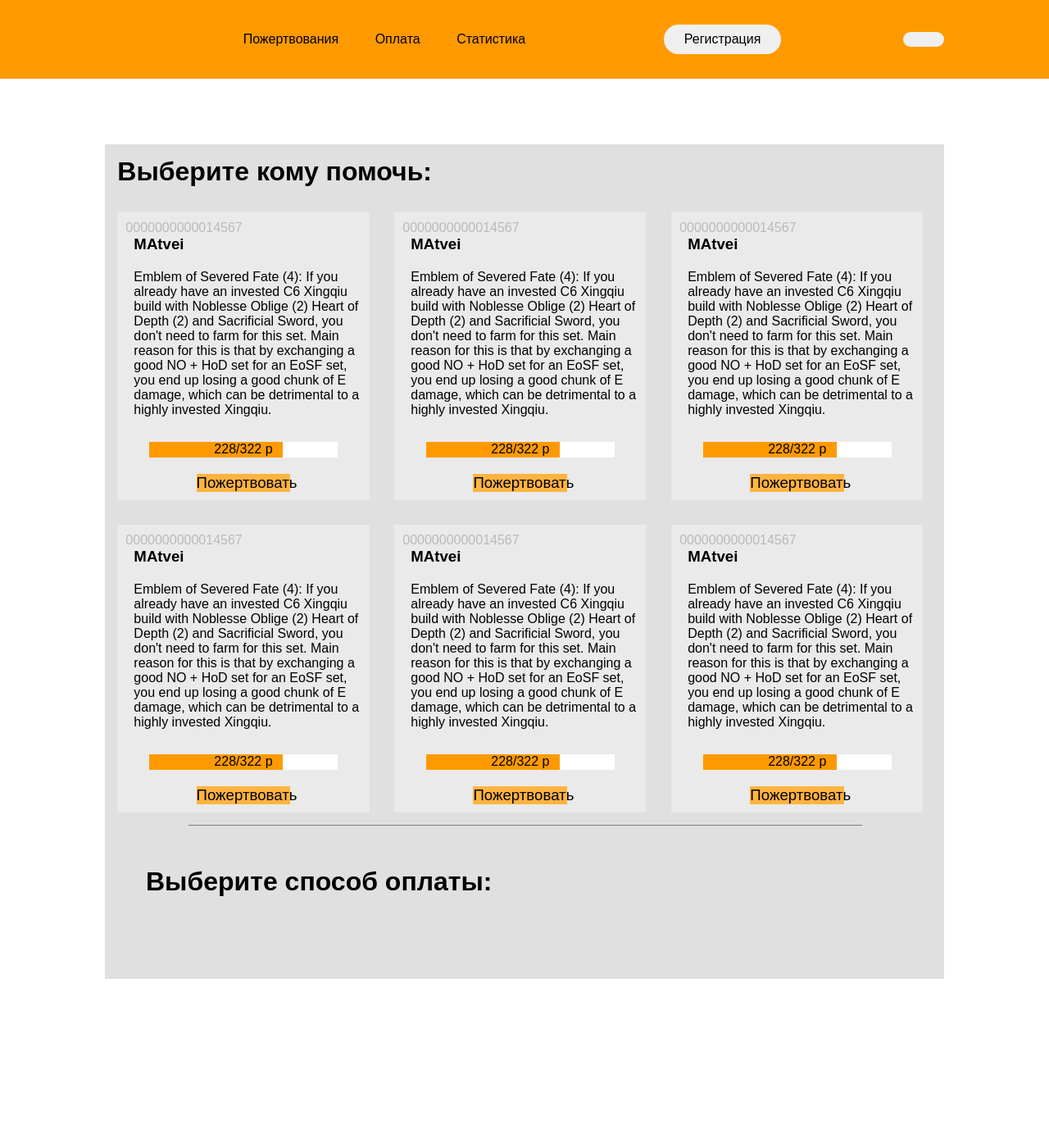
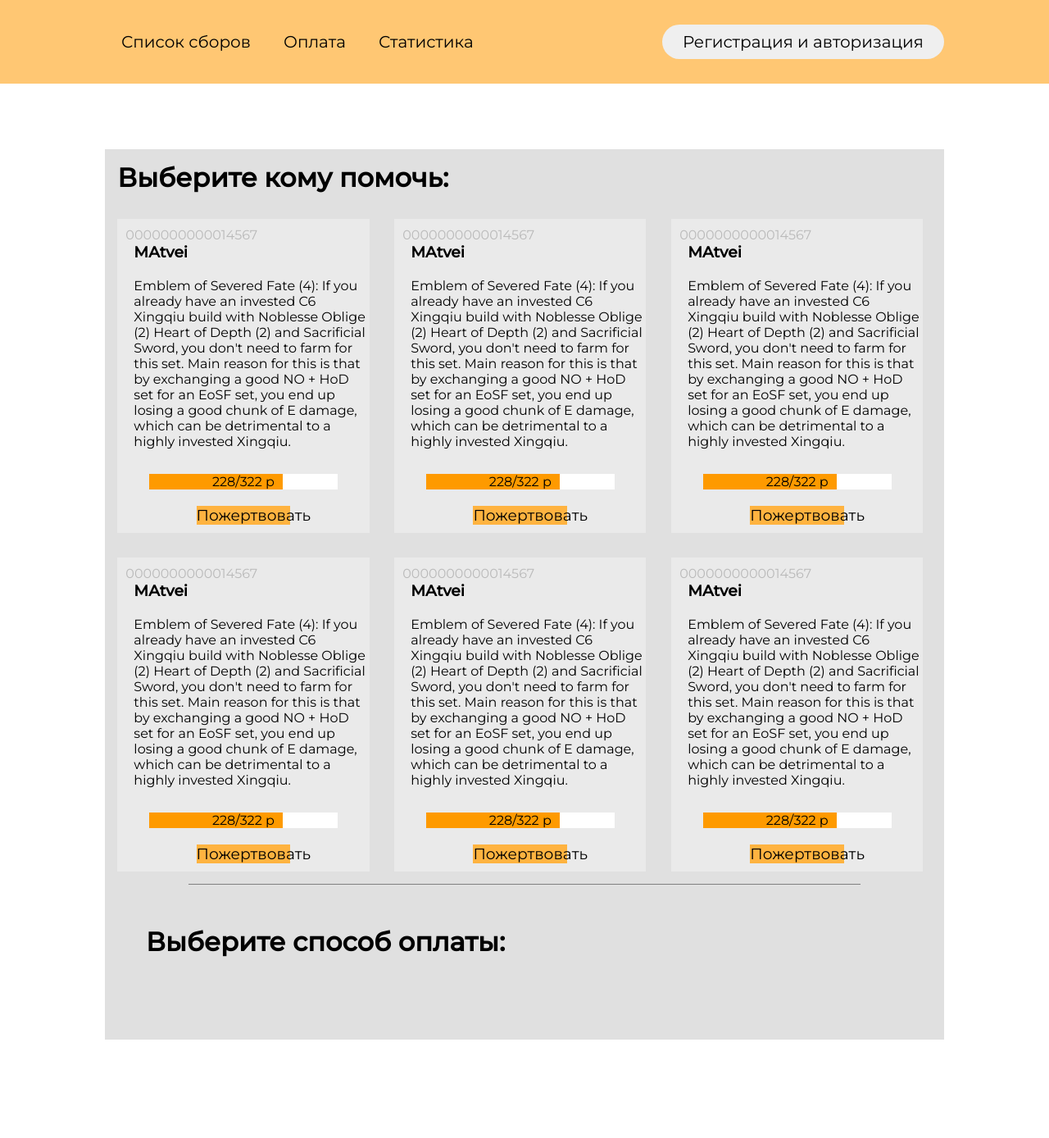
Before and after one commit to serrcel/SpidvagonFond, a PHP site: page / in a window 1280 px wide. Shown: the whole page at 82% size. Before the commit the page ends 1194 px from the top, so only its background shows below. Run offline with PHP 8.4, Linux system fonts and the light colour scheme.

Commit message:
Шапка сайта
Сделал шапку сайта

```diff
--- a/Style.css
+++ b/Style.css
@@ -1,50 +1,43 @@
+@import url('https://fonts.googleapis.com/css2?family=Montserrat:ital,wght@0,300;0,400;0,500;1,600&display=swap');
 *
 {
+	box-sizing: border-box;
 	margin: 0;
 	padding: 0;
 }
-@import url('https://fonts.googleapis.com/css2?family=Montserrat:ital,wght@0,300;0,400;0,500;1,600&display=swap');
 html
 {
-	height: 100%;
 	font-family: "Montserrat", sans-serif;
-	font-weight: 500;
 }
-body
-{
-	height: inherit;
-}
-div
-{
-	box-sizing: border-box;
-}
+
 li, a, button {
 	font-family: "Montserrat", sans-serif;
-	font-weight: 500;
-	font-size: 16px;
+	font-size: 20px;
 	color: black;
 	text-decoration: none;
 }
-.Head
-{
+
+header {
+	background-color: #ffc773;
 	display: flex;
 	justify-content: space-between;
 	align-items: center;
 	padding: 30px 10%;
-	background-color: #fe9a00;
 }
 
-.nav__links {
+.navlinks {
 	list-style: none;
+	display: flex;
 }
-.nav__links li {
+
+.navlinks li {
 	display: inline-block;
 	padding: 0px 20px;
 }
-.nav__links li a{
+.navlinks li a{
 	transition: all 0.3s ease 0s;
 }
-.nav__links li a:hover{
+.navlinks li a:hover{
 	color:#fe9a00;
 }
 button {
@@ -55,8 +48,9 @@ button {
 	transition: all 0.3s ease 0s;
 }
 button:hover{
-	color:#fe9a00;
+	background-color:#fe9a00;
 }
+
 
 .MainCase
 {
@@ -194,14 +188,7 @@ button:hover{
 	padding: 0 50px;
 	float: left;
 }
-.PayMethodMenu
-{
 
-}
-.PaymentFormCase
-{
-
-}
 .StatsCase
 {
 	width: 100%;
--- a/index.php
+++ b/index.php
@@ -7,9 +7,11 @@
 	<meta charset="UTF-8">
 	<meta name="viewport" content="width=device-width, initial-scale=1.0">
 	<link rel="stylesheet" type="text/css" href="Style.css">
-<title>Document</title>
+	<title>Фонд Спидвагона</title>
 </head>
+
 <body>
+
 	<div class="Shadow" id="RegisterMenu" style="display: none">
 		<div class="RegisterMenuBox">
 			<?php
@@ -18,29 +20,29 @@
 				else
 					include "profilMenu.php";
 			?>
-		<a class="LowFunctionButton" onclick="CreateMenu()">закрыть</a>
+			<a class="LowFunctionButton" onclick="CreateMenu()"><button>Закрыть</button></a>
 		</div>
 	</div>
 
 	<!-- Шапка -->
-<div class="Head">
-	<img class="Logo">
+	<header>
 		<nav>
-		<ul class = "nav__links">
-			<li><a href="#">Пожертвования</a></li>
-			<li><a href="#">Оплата</a></li>
-			<li><a href="#">Статистика</a></li>
+			<ul class="navlinks">
+				<li><a href = "#Ggoal">Список сборов</a></li>
+				<li><a href = "#pay">Оплата</a></li>
+				<li><a>Статистика</a></li>
 			</ul>
 		</nav>
-	<a class = "cta" href = "#" onclick="CreateMenu()"><button>Регистрация<button></a>
-	</div>
-</div>
+		<a onclick="CreateMenu()"><button>Регистрация и авторизация</button></a>
+	</header>
 
 	<div class="MainCase">
 		<!-- Блок с целями сбора -->
-<div class="GoalCase" id="GoalsCase">
+		<div class="GoalCase" id="GoalsCase"><a name="Ggoal"></a>
 		<h1>Выберите кому помочь:</h1>
+
 		</div>
+
 	<hr class="Separator" size="1px" noshade>
 	<!-- Блок оплаты -->
 		<div class="PaymentCase"><a name="pay"></a>
```
Lines whose indentation alone changed are shown as unchanged.
